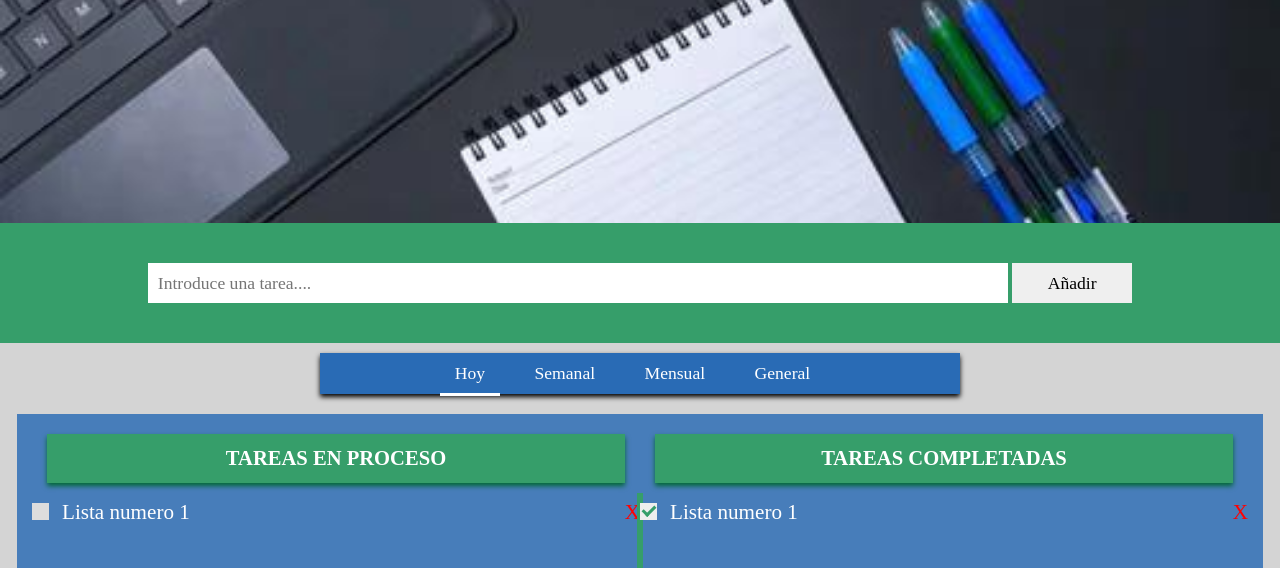
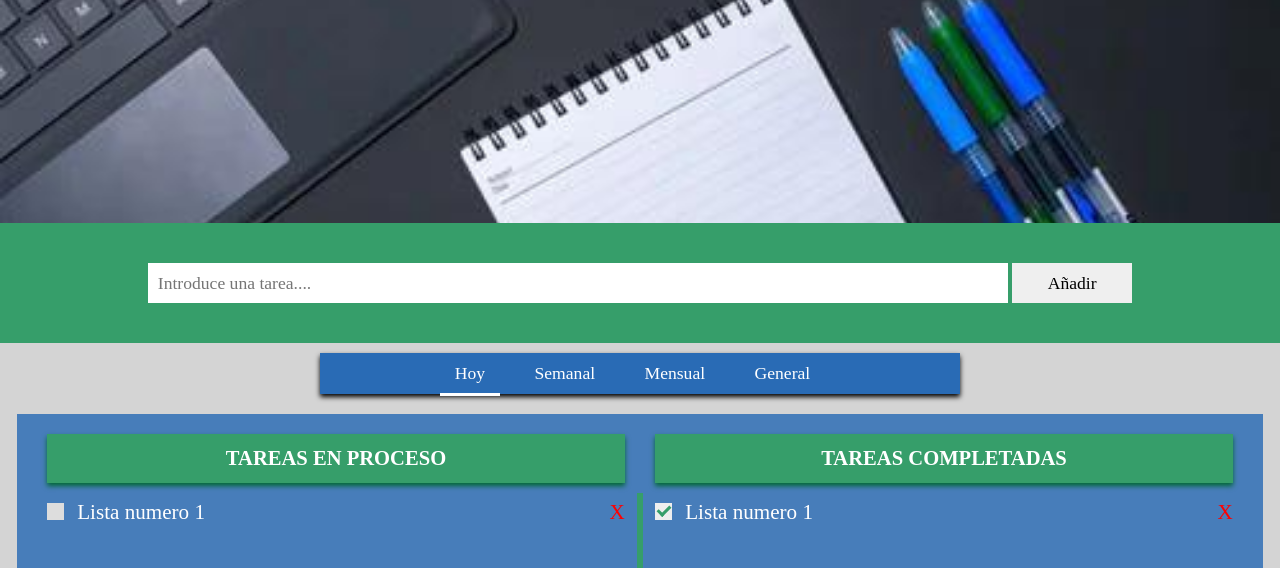
Before and after one commit to DarkusPhantom/tasklist, a plain HTML site: page lista_tareas.html in a window 1280 px wide. Shown: the part 232-800 px from the top of the page. Drawn offline with nearby package versions, Linux system fonts and the light colour scheme.

Commit message:
cambien el estilo de div.listas por div.listas_proceso y div.lista_completado

```diff
--- a/css/main.css
+++ b/css/main.css
@@ -391,7 +391,7 @@ div.lista_tareas h3{
   box-shadow: 0 3px 5px #016734;
 }
 
-div.listas {
+div#lista_completada, div#lista_proceso {
   width: 95%;
   margin: 0 auto;
 }
```
